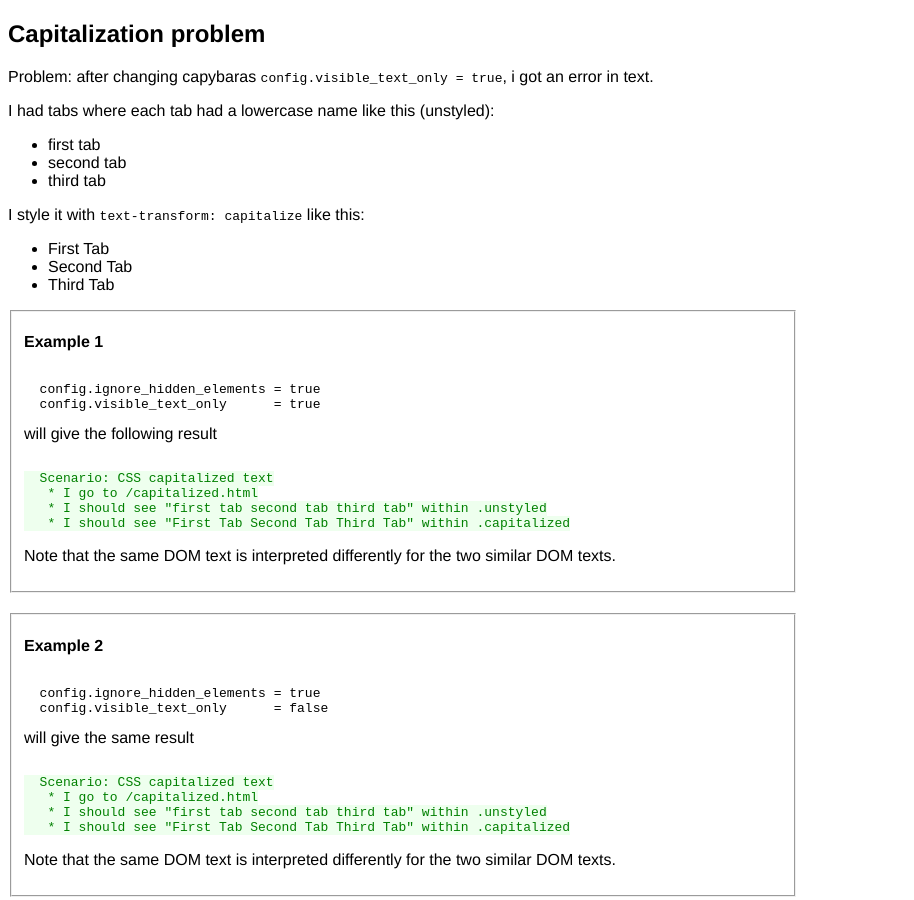
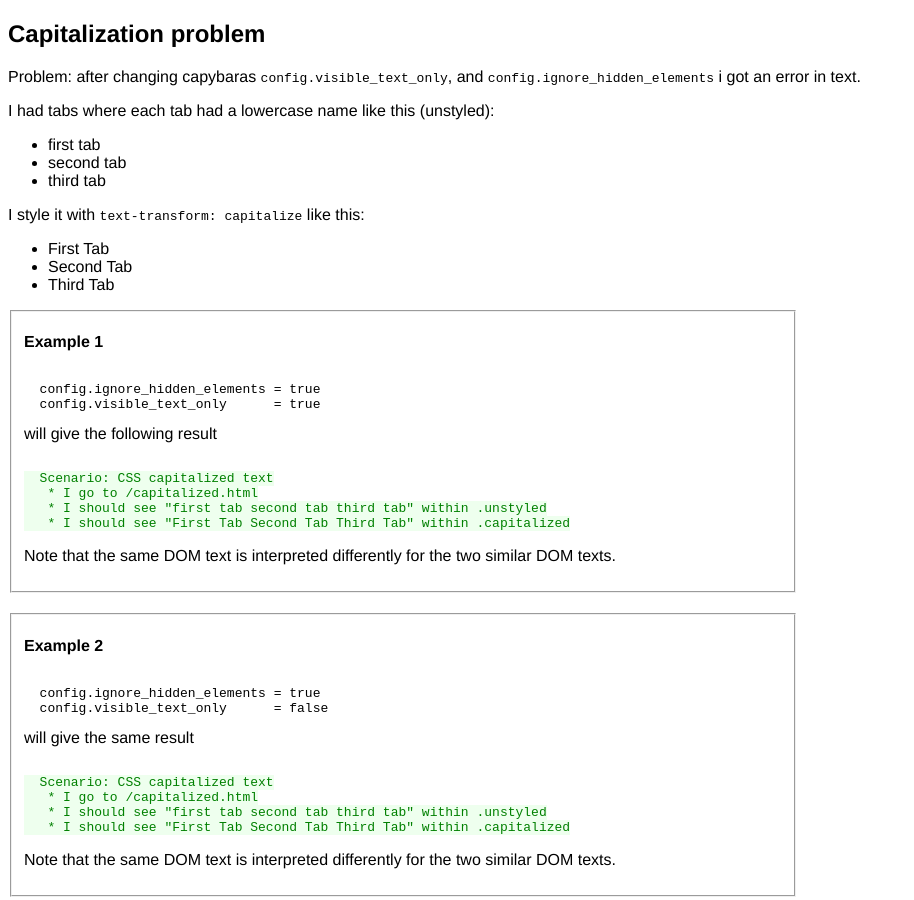
Before and after one commit to jesperronn/cuke-quickstart, a website: page steptesting/capitalized.html in a window 1280 px wide. Shown: the top 900 px of the page, without its empty margins (0-914 px from the left). Drawn offline with Linux system fonts and the light colour scheme.

Commit message:
error description added

```diff
--- a/steptesting/capitalized.html
+++ b/steptesting/capitalized.html
@@ -21,7 +21,7 @@
 <body>
   <section class="first">
     <h1>Capitalization problem</h1>
-    <p>Problem: after changing capybaras <code>config.visible_text_only = true</code>, i got an error in text.</p>
+    <p>Problem: after changing capybaras <code>config.visible_text_only</code>, and <code>config.ignore_hidden_elements</code> i got an error in text.</p>
     <p>I had tabs where each tab had a lowercase name like this (unstyled):</p>
     <ul class="unstyled">
       <li>first tab</li>
```
